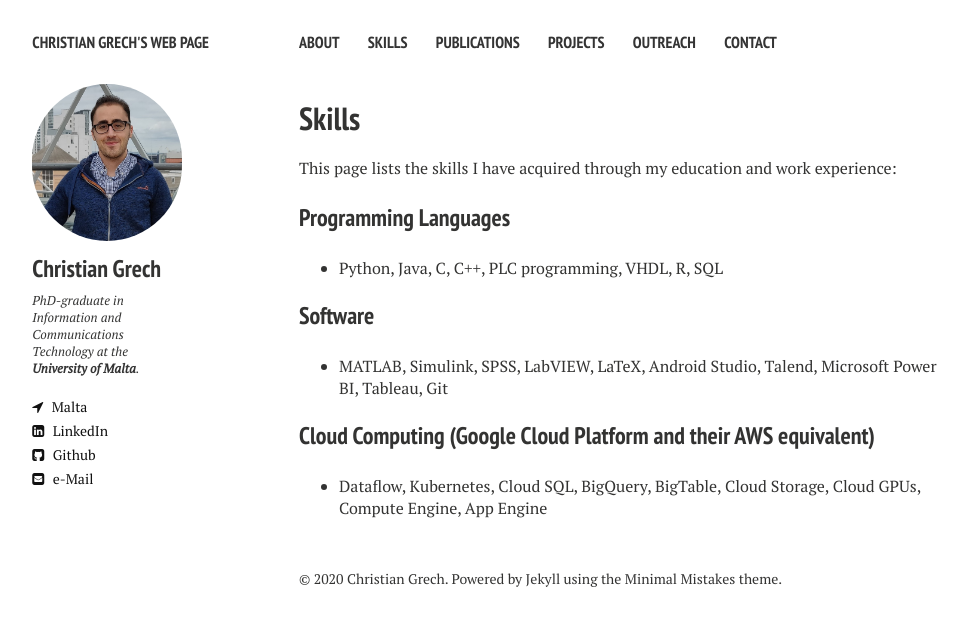
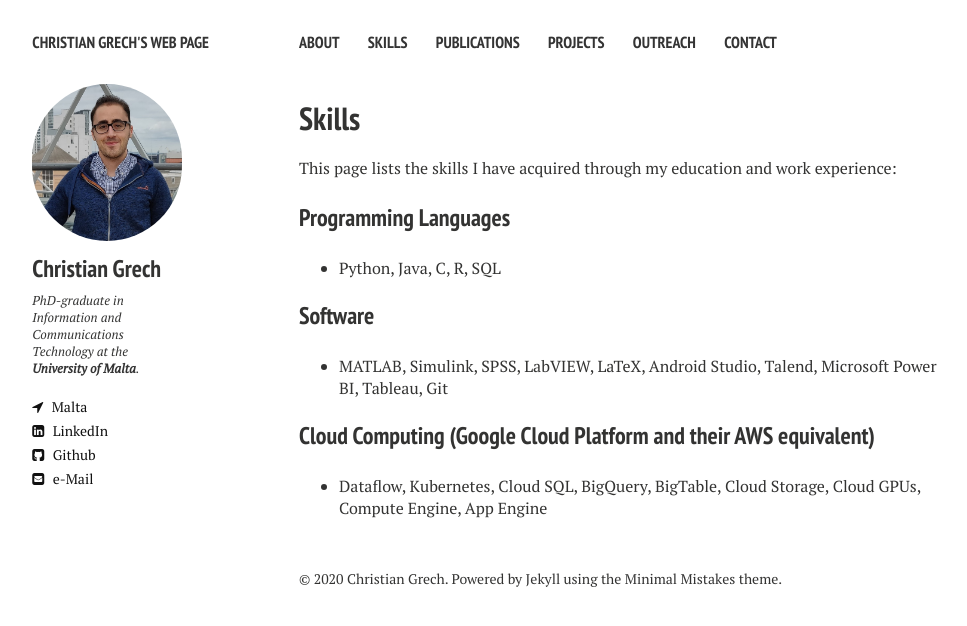
Before and after one commit to cgre23/cgre23.github.io, a Jekyll site: the page built from skills.md, in a window 1280 px wide. Shown: the top 626 px of the page, without its empty margins (21-988 px from the left). Built offline with Jekyll 4.4.1, drawn with Linux system fonts in a browser that asks for light colours; nearby versions of some CDN libraries.

Commit message:
Update skills.md

```diff
--- a/skills.md
+++ b/skills.md
@@ -9,7 +9,7 @@ comments: false
 This page lists the skills I have acquired through my education and work experience:
 
 ### Programming Languages
-* Python, Java, C, C++, PLC programming, VHDL, R, SQL
+* Python, Java, C, R, SQL
 
 ### Software
 * MATLAB, Simulink, SPSS, LabVIEW, LaTeX, Android Studio, Talend, Microsoft Power BI, Tableau, Git
```
